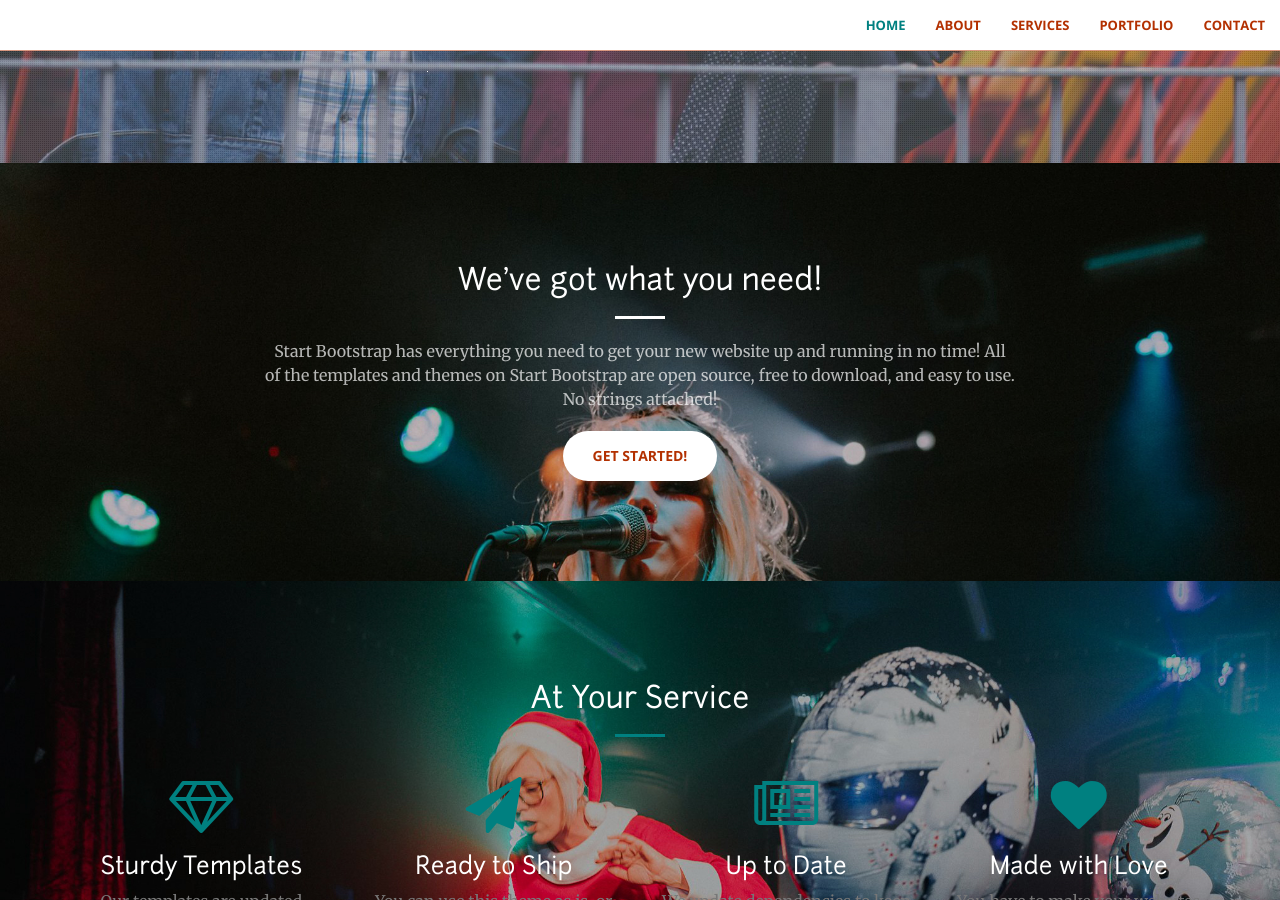
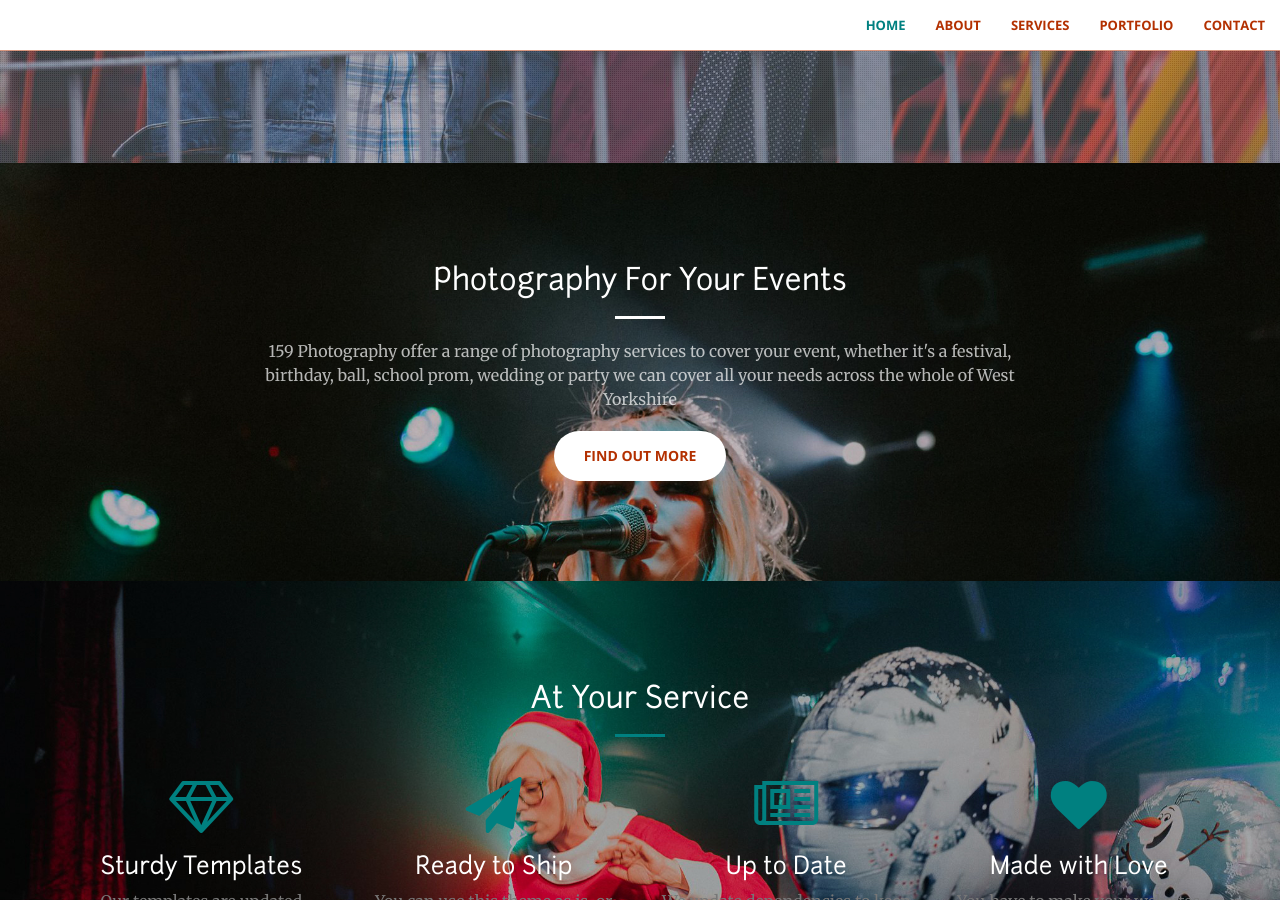
Before and after one commit to mattwhi/159photography, a Jekyll site: the page built from index.md, in a window 1280 px wide and 900 px high, scrolled down 707 px. Built offline with Jekyll 4.4.1, drawn with Linux system fonts in a browser that asks for light colours; some web fonts are replaced; some of the changed text lies outside the part shown.

Commit message:
amending slideshow

```diff
--- a/_includes/aside.html
+++ b/_includes/aside.html
@@ -1,8 +1,8 @@
   <aside class="bg-dark">
       <div class="container text-center">
           <div class="call-to-action">
-              <h2>Free Download at Start Bootstrap!</h2>
-              <a href="#" class="btn btn-default btn-xl wow tada">Download Now!</a>
+              <h2>So you're looking for a fun, friendly photography for your event?</h2>
+              <a href="#contact" class="btn btn-default btn-xl wow tada">Let's chat</a>
           </div>
       </div>
   </aside>
--- a/_includes/call-to-action.html
+++ b/_includes/call-to-action.html
@@ -2,10 +2,10 @@
     <div class="container">
         <div class="row">
             <div class="col-lg-8 col-lg-offset-2 text-center">
-                <h2 class="section-heading">We've got what you need!</h2>
+                <h2 class="section-heading">Photography For Your Events</h2>
                 <hr class="light">
-                <p class="text-faded">Start Bootstrap has everything you need to get your new website up and running in no time! All of the templates and themes on Start Bootstrap are open source, free to download, and easy to use. No strings attached!</p>
-                <a href="#services" class="page-scroll btn btn-default btn-xl">Get Started!</a>
+                <p class="text-faded">159 Photography offer a range of photography services to cover your event, whether it's a festival, birthday, ball, school prom, wedding or party we can cover all your needs across the whole of West Yorkshire</p>
+                <a href="#services" class="page-scroll btn btn-default btn-xl" title="Event Photography West Yorkshire by 159 Photography">Find out more</a>
             </div>
         </div>
     </div>
--- a/_includes/header.html
+++ b/_includes/header.html
@@ -7,22 +7,13 @@
 	    <li><span>Image 05</span></li>
 	    <li><span>Image 06</span></li>
 	</ul>
-	<div class="header-content">
-		<div class="header-content-inner">
-	            <h1>{{ page.header-title}}</h1>
-	            <hr>
-	            <p>{{ page.header-sub-title }}</p>
-	            <a href="#about" class="btn btn-primary btn-xl page-scroll">Find Out More</a>
-	        </div>
-    </div>
-</section>
-<!-- <header>
-    <div class="header-content">
-        <div class="header-content-inner">
+<div class="header-content">
+	<div class="header-content-inner">
             <h1>{{ page.header-title}}</h1>
             <hr>
             <p>{{ page.header-sub-title }}</p>
             <a href="#about" class="btn btn-primary btn-xl page-scroll">Find Out More</a>
         </div>
     </div>
-</header> -->
+</section>
+</div>
--- a/_layouts/front.html
+++ b/_layouts/front.html
@@ -11,7 +11,9 @@
   {% include portfolio.html %}
   {% include aside.html %}
   {% include contact.html %}
+  {% include footer.html %}
   {% include scripts.html %}
+
 </body>
 
 </html>
--- a/css/slideshow.css
+++ b/css/slideshow.css
@@ -138,16 +138,16 @@
 	}
 	8% {
 	    opacity: 1;
-	    -webkit-transform: scale(1.05);
+	    -webkit-transform: scale(1);
 	    -webkit-animation-timing-function: ease-out;
 	}
 	17% {
 	    opacity: 1;
-	    -webkit-transform: scale(1.1) rotate(3deg);
+	    -webkit-transform: scale(1) rotate(0deg);
 	}
 	25% {
 	    opacity: 0;
-	    -webkit-transform: scale(1.1) rotate(3deg);
+	    -webkit-transform: scale(1) rotate(0deg);
 	}
 	100% { opacity: 0 }
 }
@@ -158,16 +158,16 @@
 	}
 	8% {
 	    opacity: 1;
-	    -moz-transform: scale(1.05);
+	    -moz-transform: scale(1);
 	    -moz-animation-timing-function: ease-out;
 	}
 	17% {
 	    opacity: 1;
-	    -moz-transform: scale(1.1) rotate(3deg);
+	    -moz-transform: scale(1) rotate(0deg);
 	}
 	25% {
 	    opacity: 0;
-	    -moz-transform: scale(1.1) rotate(3deg);
+	    -moz-transform: scale(1) rotate(0deg);
 	}
 	100% { opacity: 0 }
 }
@@ -178,16 +178,16 @@
 	}
 	8% {
 	    opacity: 1;
-	    -o-transform: scale(1.05);
+	    -o-transform: scale(1);
 	    -o-animation-timing-function: ease-out;
 	}
 	17% {
 	    opacity: 1;
-	    -o-transform: scale(1.1) rotate(3deg);
+	    -o-transform: scale(1) rotate(0deg);
 	}
 	25% {
 	    opacity: 0;
-	    -o-transform: scale(1.1) rotate(3deg);
+	    -o-transform: scale(1) rotate(0deg);
 	}
 	100% { opacity: 0 }
 }
@@ -198,16 +198,16 @@
 	}
 	8% {
 	    opacity: 1;
-	    -ms-transform: scale(1.05);
+	    -ms-transform: scale(1);
 	    -ms-animation-timing-function: ease-out;
 	}
 	17% {
 	    opacity: 1;
-	    -ms-transform: scale(1.1) rotate(3deg);
+	    -ms-transform: scale(1) rotate(0deg);
 	}
 	25% {
 	    opacity: 0;
-	    -ms-transform: scale(1.1) rotate(3deg);
+	    -ms-transform: scale(1) rotate(0deg);
 	}
 	100% { opacity: 0 }
 }
@@ -218,16 +218,16 @@
 	}
 	8% {
 	    opacity: 1;
-	    transform: scale(1.05);
+	    transform: scale(1);
 	    animation-timing-function: ease-out;
 	}
 	17% {
 	    opacity: 1;
-	    transform: scale(1.1) rotate(3deg);
+	    transform: scale(1) rotate(0deg);
 	}
 	25% {
 	    opacity: 0;
-	    transform: scale(1.1) rotate(3deg);
+	    transform: scale(1) rotate(0deg);
 	}
 	100% { opacity: 0 }
 }
```
Also changed, not shown: 3 other files.
